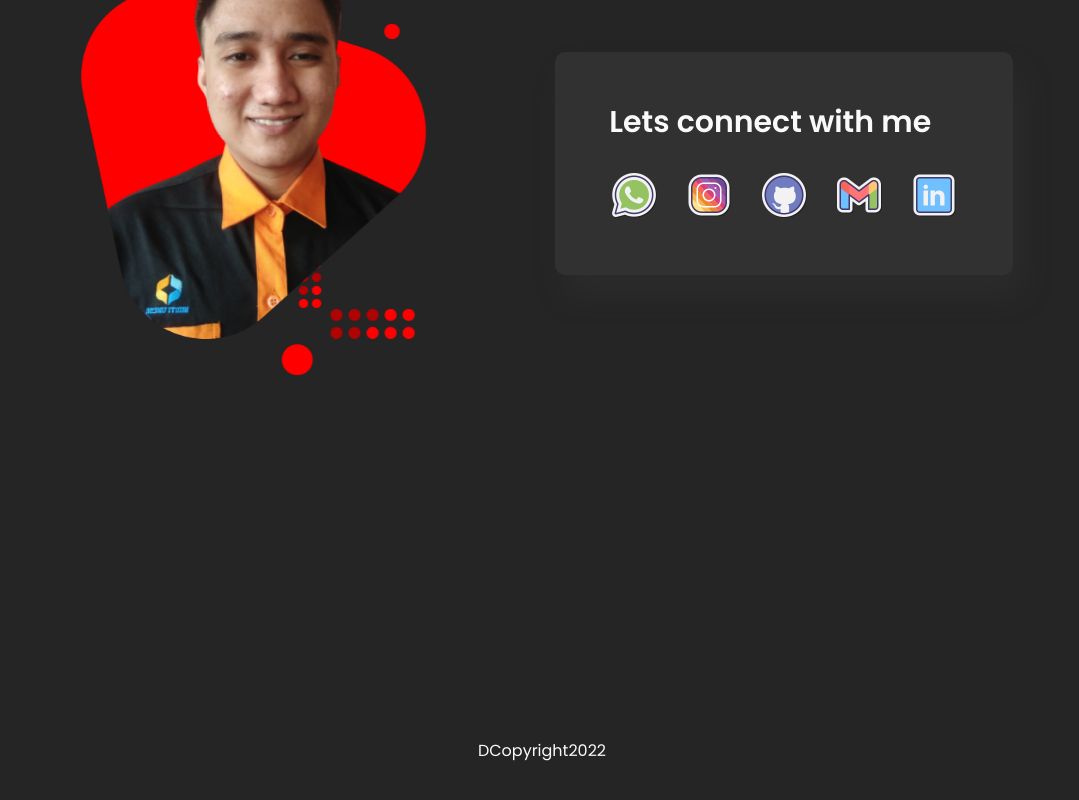
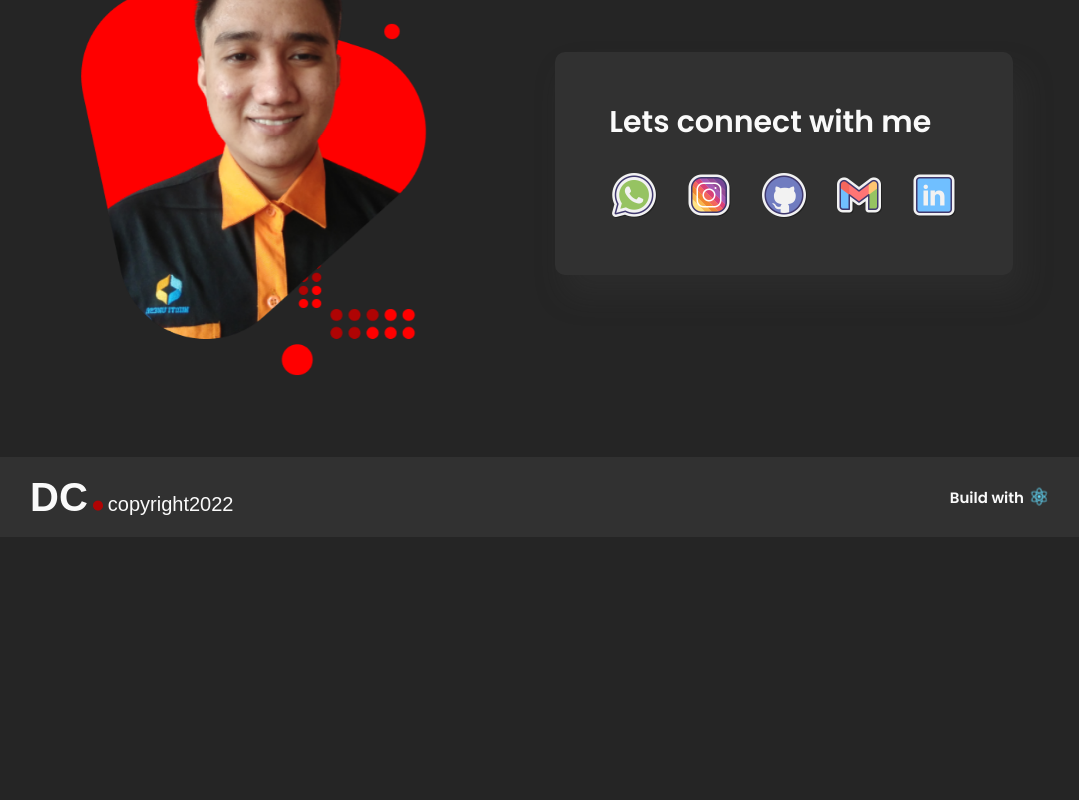
Before and after one commit to Dani27-design/PortfolioV2, a React (Create React App) app: page / in a window 1280 px wide. Shown: the part 3620-4420 px from the top of the page, without its empty margins (98-1177 px from the left). After the commit the page ends 4157 px from the top, so only its background shows below. Built offline with nearby package versions, Linux system fonts and the light colour scheme; a web font is replaced by a local one.

Commit message:
done web version

```diff
--- a/src/Components/Footer.jsx
+++ b/src/Components/Footer.jsx
@@ -3,7 +3,14 @@ import React from 'react'
 function Footer() {
     return (
         <div id="footer">
-            <p>DCopyright2022</p>
+            <div className="container-logo">
+                <p className="logo-footer">DC<img className="dot-navbar" src={`${process.env.PUBLIC_URL}/dot-navbar.png`} alt="" /></p>
+                <p className='copyright'>copyright2022</p>
+            </div>
+            <div className="container-build">
+                <p className='teks-build'>Build with </p>
+                <img src={`${process.env.PUBLIC_URL}/logo.svg`} alt="" className="logo-react" />
+            </div>
         </div>
     )
 }
--- a/src/index.css
+++ b/src/index.css
@@ -268,7 +268,7 @@ nav {
 .anime {
   position: fixed;
   height: 80px;
-  top: 80%;
+  top: 50%;
   right: 3%;
   z-index: 99;
   opacity: 0;
@@ -278,7 +278,7 @@ nav {
 .anime-active {
   position: fixed;
   height: 80px;
-  top: 80%;
+  top: 77%;
   right: 3%;
   z-index: 99;
   opacity: 1;
@@ -715,9 +715,46 @@ nav {
 
 #footer {
   width: 100%;
-  height: 587px;
+  height: 10vh;
   display: flex;
   flex-direction: row;
   align-items: center;
-  justify-content: center;
+  justify-content: space-between;
+  padding: 0 10vw;
+  overflow-x: hidden;
+  background-color: var(--fourth-color);
 }
+
+.logo-footer {
+  font-size: 40px;
+  font-weight: 600;
+  font-family: 'CoreSansNRW01-87CnHeavy', sans-serif;
+  color: var(--secondary-color);
+  margin: 0;
+}
+
+.copyright {
+  font-size: 20px;
+  font-weight: 400;
+  font-family: 'CoreSansNRW01-87CnHeavy', sans-serif;
+  color: var(--secondary-color);
+  margin: 15px 0 0 5px;
+}
+
+.container-logo {
+  display: flex;
+  flex-direction: row;
+  align-items: center;
+}
+
+.container-build {
+  display: flex;
+  flex-direction: row;
+  align-items: center;
+}
+
+.teks-build {
+  font-family: 'Poppins';
+  font-weight: 600;
+  font-size: 15px;
+}
```
